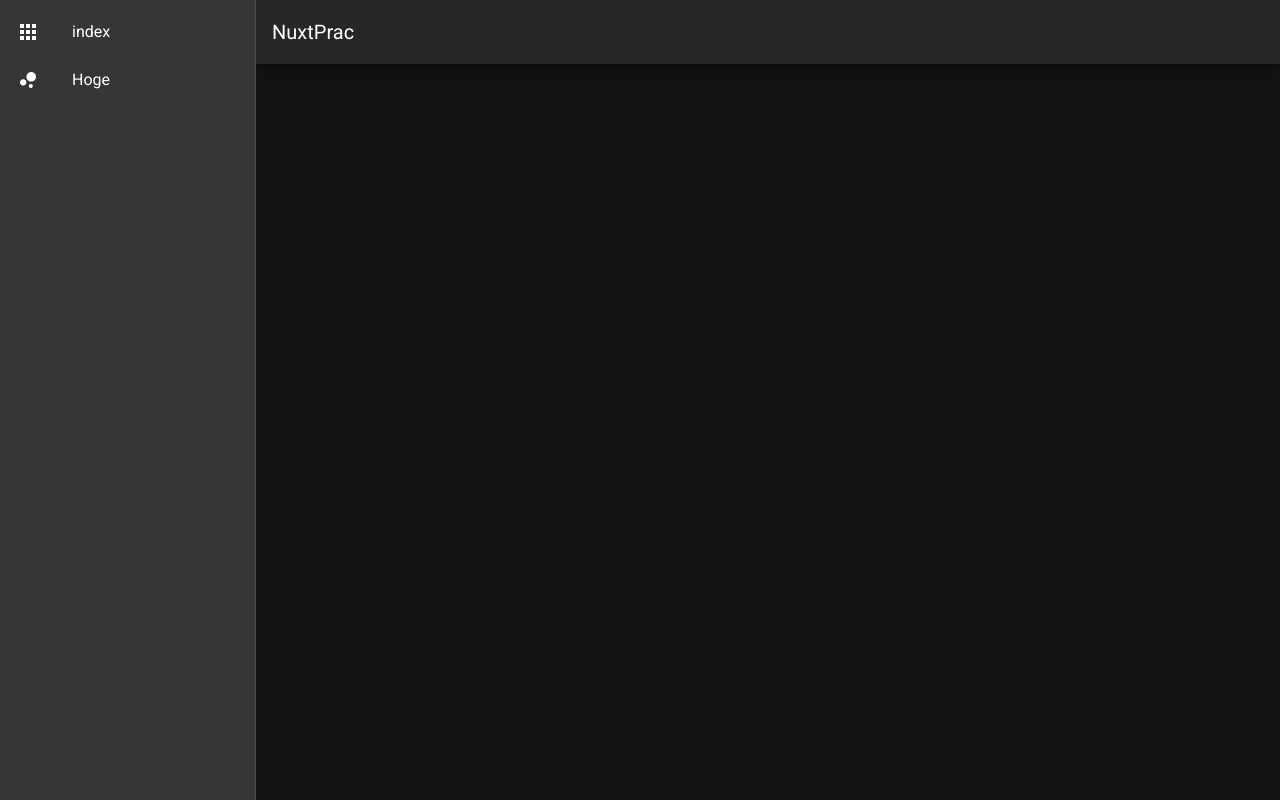
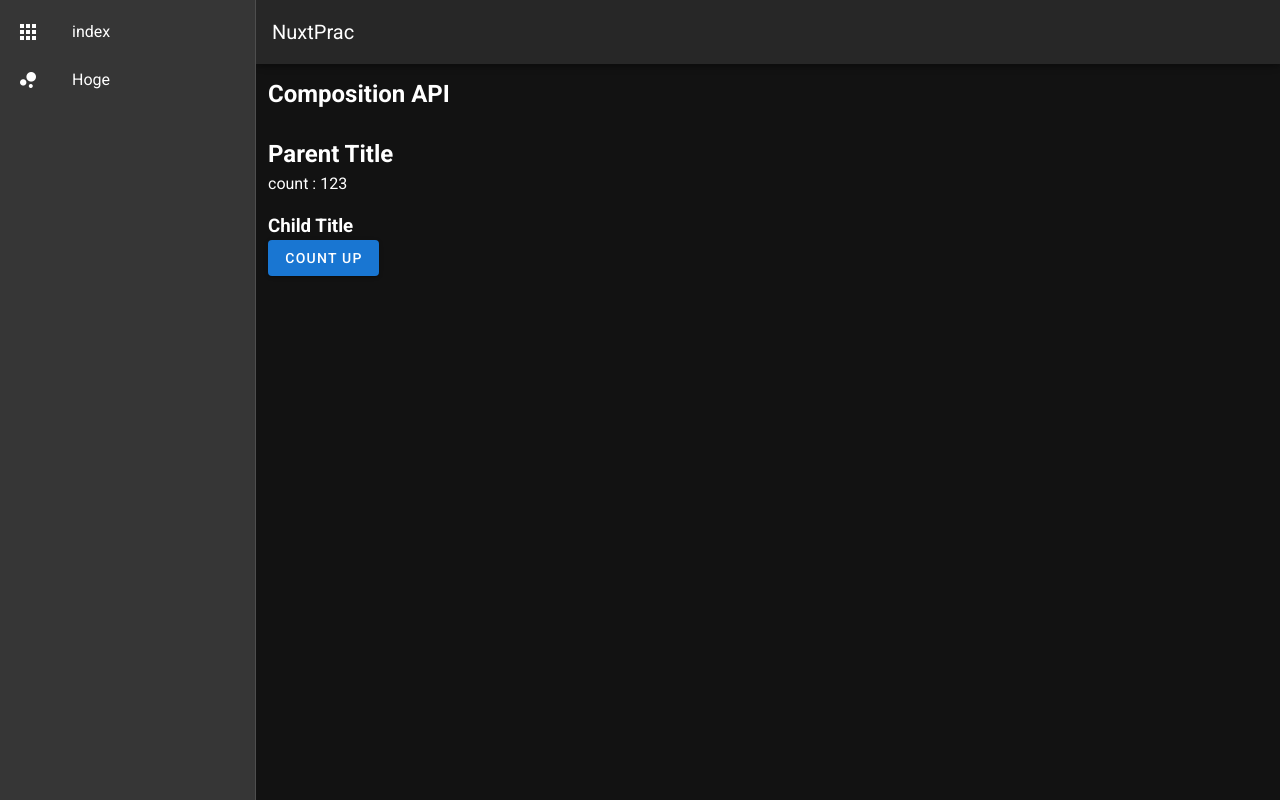
Before and after one commit to taiga248/NuxtPrac, a Nuxt app: page /compositions in a window 1280 px wide. Before the commit this address had no page. Built offline with nearby package versions, Linux system fonts and the light colour scheme.

Commit message:
Add: composition api周り

```diff
--- /dev/null
+++ b/compositions/CChild.vue
@@ -0,0 +1,31 @@
+<template>
+  <div>
+    <h3>{{ title }}</h3>
+    <v-btn class="primary" @click="clickEvent">count up</v-btn>
+  </div>
+</template>
+
+<script lang="ts">
+export default {
+  props: {
+    title: {
+      type: String,
+      default: 'タイトル',
+    },
+  },
+  // TODO: propsを引数に指定していないとcontextを使用できない？
+  setup(props, context) {
+    const clickEvent = (): void => {
+      context.emit('countUp')
+    }
+    // 無理矢理propsの出番を用意してあげてる
+    const log = () => {
+      alert(props)
+    }
+    return {
+      log,
+      clickEvent,
+    }
+  },
+}
+</script>
--- /dev/null
+++ b/compositions/CParent.vue
@@ -0,0 +1,28 @@
+<template>
+  <div>
+    <h2>{{ title }}</h2>
+    <p>count : {{ state.count }}</p>
+    <CChild :title="childTitle" @countUp="clickEvent" />
+  </div>
+</template>
+
+<script lang="ts">
+import { reactive } from '@vue/composition-api'
+import CChild from '@/compositions/CChild.vue'
+
+export default {
+  components: { CChild },
+  setup() {
+    // 値をリアクティブに
+    const title = 'Parent Title'
+    const childTitle = 'Child Title'
+    const state = reactive({
+      count: 123,
+    })
+    function clickEvent(): number {
+      return state.count++
+    }
+    return { title, childTitle, state, clickEvent }
+  },
+}
+</script>
--- a/jest.config.js
+++ b/jest.config.js
@@ -3,6 +3,7 @@ module.exports = {
     '^@/(.*)$': '<rootDir>/$1',
     '^~/(.*)$': '<rootDir>/$1',
     '^vue$': 'vue/dist/vue.common.js',
+    '@nuxtjs/composition-api': '@nuxtjs/composition-api/lib/entrypoint.js',
   },
   moduleFileExtensions: ['ts', 'js', 'vue', 'json'],
   transform: {
--- a/nuxt.config.js
+++ b/nuxt.config.js
@@ -20,7 +20,7 @@ export default {
   css: [],
 
   // Plugins to run before rendering page (https://go.nuxtjs.dev/config-plugins)
-  plugins: [],
+  plugins: ['@/plugins/composition-api'],
 
   // Auto import components (https://go.nuxtjs.dev/config-components)
   components: true,
--- a/package.json
+++ b/package.json
@@ -13,6 +13,8 @@
   },
   "dependencies": {
     "@nuxt/typescript-runtime": "^2.0.0",
+    "@nuxtjs/composition-api": "^0.18.1",
+    "@vue/composition-api": "^1.0.0-beta.26",
     "core-js": "^3.6.5",
     "nuxt": "^2.14.6"
   },
--- /dev/null
+++ b/pages/compositions.vue
@@ -0,0 +1,17 @@
+<template>
+  <v-row justify="center" align="center">
+    <v-col cols="12">
+      <h2>Composition API</h2>
+    </v-col>
+    <v-col cols="12">
+      <CParent />
+    </v-col>
+  </v-row>
+</template>
+
+<script lang="ts">
+import CParent from '@/compositions/CParent.vue'
+export default {
+  components: { CParent },
+}
+</script>
--- /dev/null
+++ b/plugins/composition-api.ts
@@ -0,0 +1,4 @@
+import Vue from 'vue'
+import VueCompositionApi from '@vue/composition-api'
+
+Vue.use(VueCompositionApi)
```
Also changed, not shown: 1 other file (tests, documents, lock files or other folders).
